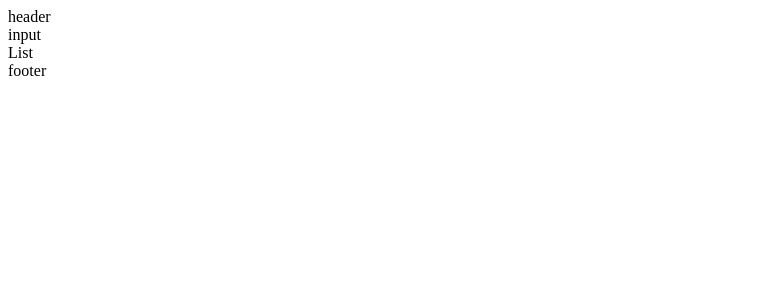
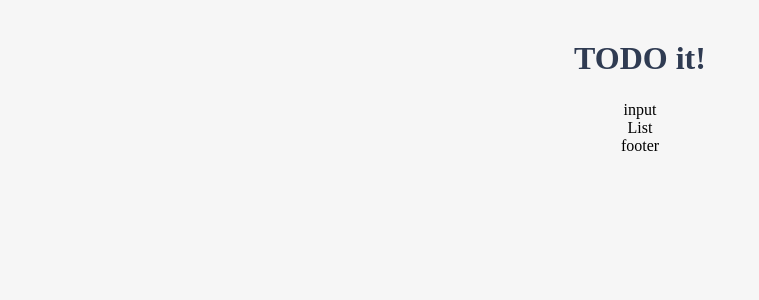
Before and after one commit to pozafly/vue-step2, a Vue app: page / in a window 1280 px wide. Shown: the top 300 px of the page, without its empty margins (0-759 px from the left). Built offline with nearby package versions, Linux system fonts and the light colour scheme.

Commit message:
스타일링

```diff
--- a/public/index.html
+++ b/public/index.html
@@ -5,6 +5,8 @@
     <meta http-equiv="X-UA-Compatible" content="IE=edge">
     <meta name="viewport" content="width=device-width,initial-scale=1.0">
     <link rel="icon" href="<%= BASE_URL %>favicon.ico">
+    <link rel="stylesheet" href="https://cdnjs.cloudflare.com/ajax/libs/font-awesome/5.8.2/css/all.min.css"/>
+    <link href="https://fonts.googleapis.com/css?family=Ubuntu" rel="stylesheet">
     <title><%= htmlWebpackPlugin.options.title %></title>
   </head>
   <body>
--- a/src/App.vue
+++ b/src/App.vue
@@ -1,9 +1,9 @@
 <template>
   <div id="app">
-    <todo-header></todo-header>
-    <todo-input></todo-input>
-    <todo-list></todo-list>
-    <todo-footer></todo-footer>
+    <TodoHeader></TodoHeader>
+    <TodoInput></TodoInput>
+    <TodoList></TodoList>
+    <TodoFooter></TodoFooter>
   </div>
 </template>
 
@@ -25,5 +25,18 @@ export default {
 </script>
 
 <style>
-
+body {
+  text-align: center;
+  background-color: #F6F6F6;
+}
+input {
+  border-style: groove;
+  width: 200px;
+}
+button {
+  border-style: groove;
+}
+.shadow {
+  box-shadow: 5px 10px 10px rgba(0, 0, 0, 0.03);
+}
 </style>
--- a/src/components/TodoHeader.vue
+++ b/src/components/TodoHeader.vue
@@ -1,15 +1,13 @@
 <template>
-  <div>
-      header
-  </div>
+    <header>
+        <h1>TODO it!</h1>
+    </header>
 </template>
 
-<script>
-export default {
-
+<style scoped>
+h1 {
+    color: #2F3B52;
+    font-weight: 900;
+    margin: 2.5rem 0 1.5rem;
 }
-</script>
-
-<style>
-
 </style>
```
